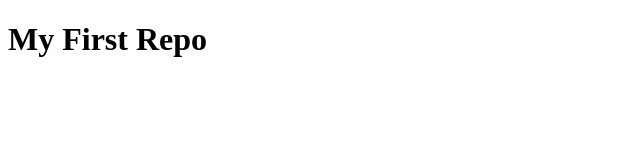
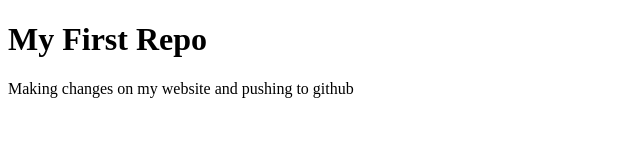
Before and after one commit to Farhad-hussain/my-first-repo, a plain HTML site: page index.html in a window 1280 px wide. Shown: the whole page, without its empty margins (0-640 px from the left). Drawn offline with Linux system fonts and the light colour scheme.

Commit message:
first push

```diff
--- a/index.html
+++ b/index.html
@@ -8,6 +8,6 @@
 </head>
 <body>
     <h1>My First Repo</h1>
-
+    <p>Making changes on my website and pushing to github</p>
 </body>
 </html>
```
